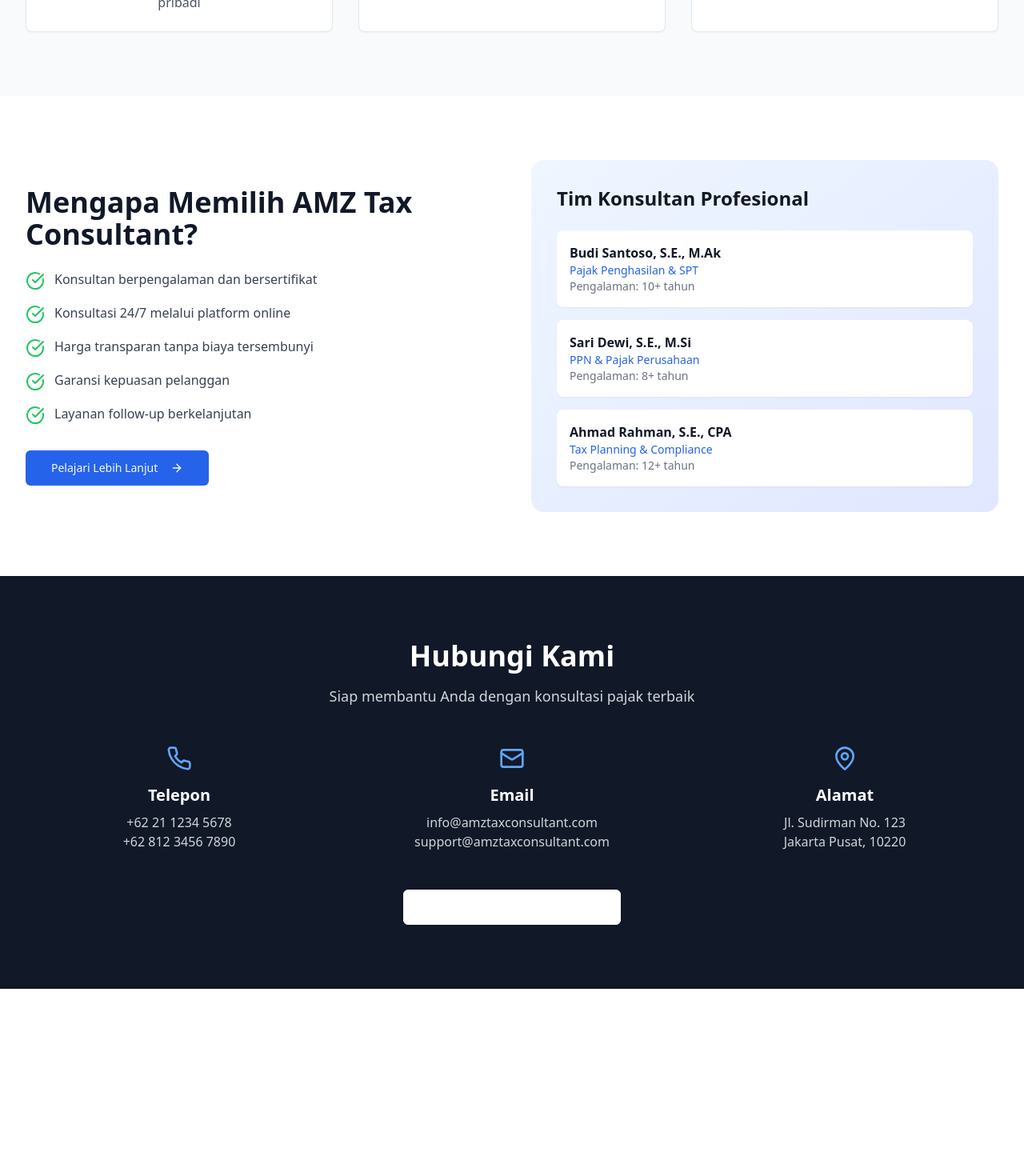
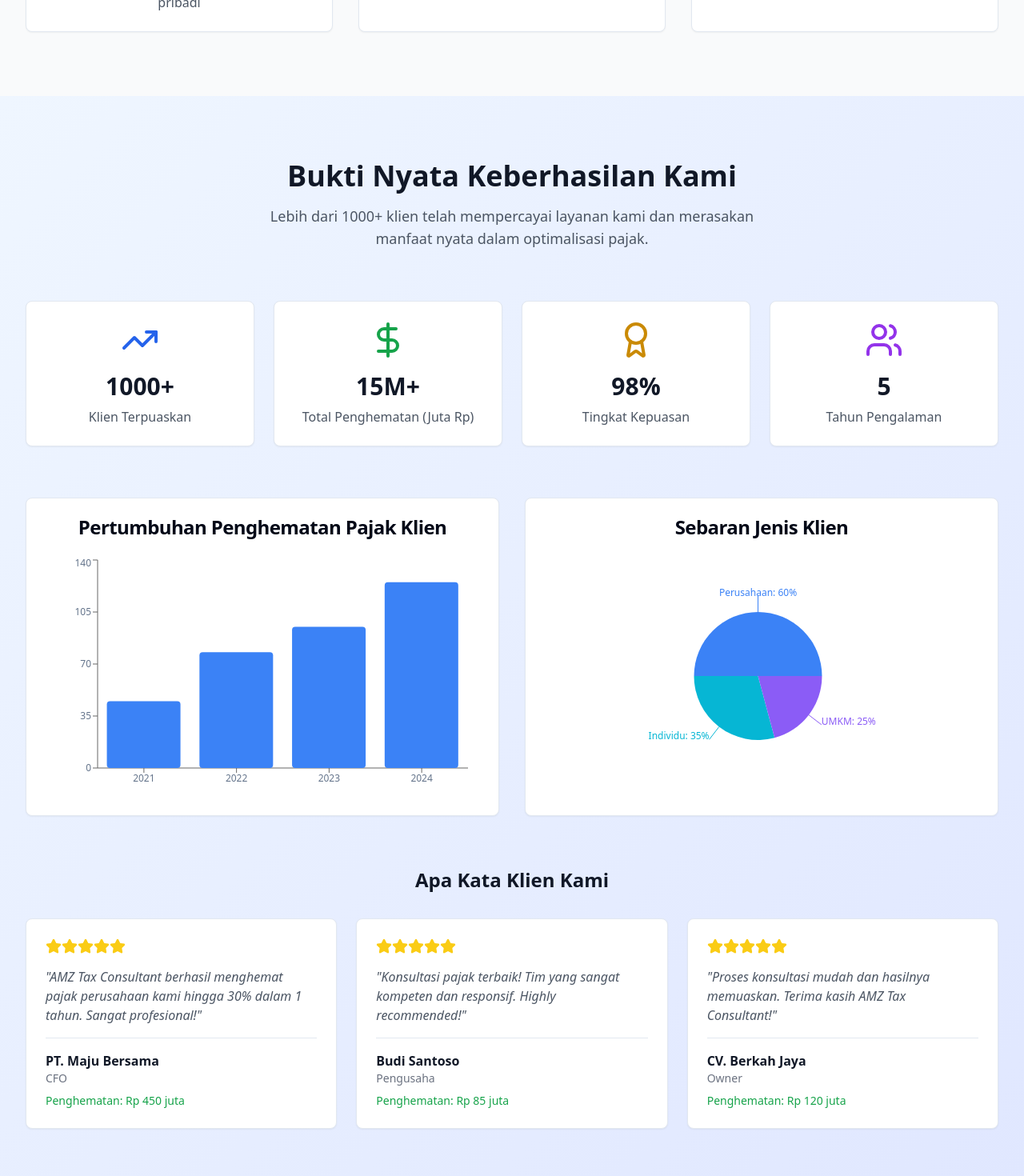
Before and after one commit to inuwr19/consulta-tax-ui, a React (Vite) app: page / in a window 1280 px wide. Shown: the part 920-2390 px from the top of the page at 80% size. Before the commit the page ends 2156 px from the top, so only its background shows below. Built offline with nearby package versions, Linux system fonts and the light colour scheme.

Commit message:
feat: Add section to landing page
Added a section to the landing page to showcase tax savings or similar data, potentially using charts or other visual elements.

```diff
--- a/src/pages/Landing.tsx
+++ b/src/pages/Landing.tsx
@@ -1,8 +1,9 @@
-
-import { ArrowRight, Users, Award, Clock, Phone, Mail, MapPin, CheckCircle } from 'lucide-react';
+import { ArrowRight, Users, Award, Clock, Phone, Mail, MapPin, CheckCircle, TrendingUp, DollarSign, Star } from 'lucide-react';
 import { Link } from 'react-router-dom';
 import { Button } from '@/components/ui/button';
 import { Card, CardContent, CardHeader, CardTitle } from '@/components/ui/card';
+import { ChartContainer, ChartTooltip, ChartTooltipContent } from '@/components/ui/chart';
+import { BarChart, Bar, XAxis, YAxis, ResponsiveContainer, PieChart, Pie, Cell } from 'recharts';
 
 const Landing = () => {
   const services = [
@@ -48,6 +49,54 @@ const Landing = () => {
       experience: "12+ tahun"
     }
   ];
+
+  const taxSavingsData = [
+    { year: '2021', savings: 45, clients: 120 },
+    { year: '2022', savings: 78, clients: 185 },
+    { year: '2023', savings: 95, clients: 240 },
+    { year: '2024', savings: 125, clients: 310 }
+  ];
+
+  const clientTypeData = [
+    { name: 'Perusahaan', value: 60, color: '#3b82f6' },
+    { name: 'Individu', value: 35, color: '#06b6d4' },
+    { name: 'UMKM', value: 25, color: '#8b5cf6' }
+  ];
+
+  const testimonials = [
+    {
+      name: "PT. Maju Bersama",
+      role: "CFO",
+      comment: "AMZ Tax Consultant berhasil menghemat pajak perusahaan kami hingga 30% dalam 1 tahun. Sangat profesional!",
+      savings: "Rp 450 juta",
+      rating: 5
+    },
+    {
+      name: "Budi Santoso",
+      role: "Pengusaha",
+      comment: "Konsultasi pajak terbaik! Tim yang sangat kompeten dan responsif. Highly recommended!",
+      savings: "Rp 85 juta",
+      rating: 5
+    },
+    {
+      name: "CV. Berkah Jaya",
+      role: "Owner",
+      comment: "Proses konsultasi mudah dan hasilnya memuaskan. Terima kasih AMZ Tax Consultant!",
+      savings: "Rp 120 juta",
+      rating: 5
+    }
+  ];
+
+  const chartConfig = {
+    savings: {
+      label: "Penghematan (Miliar Rp)",
+      color: "#3b82f6"
+    },
+    clients: {
+      label: "Jumlah Klien",
+      color: "#06b6d4"
+    }
+  };
 
   return (
     <div className="min-h-screen bg-gray-50">
@@ -111,6 +160,131 @@ const Landing = () => {
                 </CardContent>
               </Card>
             ))}
+          </div>
+        </div>
+      </section>
+
+      {/* Proven Results Section */}
+      <section className="py-20 bg-gradient-to-br from-blue-50 to-indigo-100">
+        <div className="max-w-7xl mx-auto px-4 sm:px-6 lg:px-8">
+          <div className="text-center mb-16">
+            <h2 className="text-3xl md:text-4xl font-bold text-gray-900 mb-4">
+              Bukti Nyata Keberhasilan Kami
+            </h2>
+            <p className="text-lg text-gray-600 max-w-2xl mx-auto">
+              Lebih dari 1000+ klien telah mempercayai layanan kami dan merasakan manfaat nyata dalam optimalisasi pajak.
+            </p>
+          </div>
+
+          {/* Statistics Cards */}
+          <div className="grid grid-cols-1 md:grid-cols-4 gap-6 mb-16">
+            <Card className="text-center">
+              <CardContent className="p-6">
+                <TrendingUp className="h-12 w-12 text-blue-600 mx-auto mb-4" />
+                <div className="text-3xl font-bold text-gray-900 mb-2">1000+</div>
+                <p className="text-gray-600">Klien Terpuaskan</p>
+              </CardContent>
+            </Card>
+            <Card className="text-center">
+              <CardContent className="p-6">
+                <DollarSign className="h-12 w-12 text-green-600 mx-auto mb-4" />
+                <div className="text-3xl font-bold text-gray-900 mb-2">15M+</div>
+                <p className="text-gray-600">Total Penghematan (Juta Rp)</p>
+              </CardContent>
+            </Card>
+            <Card className="text-center">
+              <CardContent className="p-6">
+                <Award className="h-12 w-12 text-yellow-600 mx-auto mb-4" />
+                <div className="text-3xl font-bold text-gray-900 mb-2">98%</div>
+                <p className="text-gray-600">Tingkat Kepuasan</p>
+              </CardContent>
+            </Card>
+            <Card className="text-center">
+              <CardContent className="p-6">
+                <Users className="h-12 w-12 text-purple-600 mx-auto mb-4" />
+                <div className="text-3xl font-bold text-gray-900 mb-2">5</div>
+                <p className="text-gray-600">Tahun Pengalaman</p>
+              </CardContent>
+            </Card>
+          </div>
+
+          {/* Charts Section */}
+          <div className="grid grid-cols-1 lg:grid-cols-2 gap-8 mb-16">
+            {/* Tax Savings Chart */}
+            <Card>
+              <CardHeader>
+                <CardTitle className="text-center">Pertumbuhan Penghematan Pajak Klien</CardTitle>
+              </CardHeader>
+              <CardContent>
+                <ChartContainer config={chartConfig} className="h-[300px]">
+                  <ResponsiveContainer width="100%" height="100%">
+                    <BarChart data={taxSavingsData}>
+                      <XAxis dataKey="year" />
+                      <YAxis />
+                      <ChartTooltip content={<ChartTooltipContent />} />
+                      <Bar dataKey="savings" fill="var(--color-savings)" radius={4} />
+                    </BarChart>
+                  </ResponsiveContainer>
+                </ChartContainer>
+              </CardContent>
+            </Card>
+
+            {/* Client Distribution Chart */}
+            <Card>
+              <CardHeader>
+                <CardTitle className="text-center">Sebaran Jenis Klien</CardTitle>
+              </CardHeader>
+              <CardContent>
+                <ChartContainer config={chartConfig} className="h-[300px]">
+                  <ResponsiveContainer width="100%" height="100%">
+                    <PieChart>
+                      <Pie
+                        data={clientTypeData}
+                        cx="50%"
+                        cy="50%"
+                        outerRadius={80}
+                        fill="#8884d8"
+                        dataKey="value"
+                        label={({ name, value }) => `${name}: ${value}%`}
+                      >
+                        {clientTypeData.map((entry, index) => (
+                          <Cell key={`cell-${index}`} fill={entry.color} />
+                        ))}
+                      </Pie>
+                      <ChartTooltip />
+                    </PieChart>
+                  </ResponsiveContainer>
+                </ChartContainer>
+              </CardContent>
+            </Card>
+          </div>
+
+          {/* Testimonials */}
+          <div>
+            <h3 className="text-2xl font-bold text-center text-gray-900 mb-8">
+              Apa Kata Klien Kami
+            </h3>
+            <div className="grid grid-cols-1 md:grid-cols-3 gap-6">
+              {testimonials.map((testimonial, index) => (
+                <Card key={index} className="hover:shadow-lg transition-shadow duration-300">
+                  <CardContent className="p-6">
+                    <div className="flex items-center mb-4">
+                      {[...Array(testimonial.rating)].map((_, i) => (
+                        <Star key={i} className="h-5 w-5 text-yellow-400 fill-current" />
+                      ))}
+                    </div>
+                    <p className="text-gray-600 mb-4 italic">"{testimonial.comment}"</p>
+                    <div className="border-t pt-4">
+                      <div className="font-semibold text-gray-900">{testimonial.name}</div>
+                      <div className="text-sm text-gray-500">{testimonial.role}</div>
+                      <div className="text-sm font-medium text-green-600 mt-2">
+                        Penghematan: {testimonial.savings}
+                      </div>
+                    </div>
+                  </CardContent>
+                </Card>
+              ))}
+            </div>
           </div>
         </div>
       </section>
```
